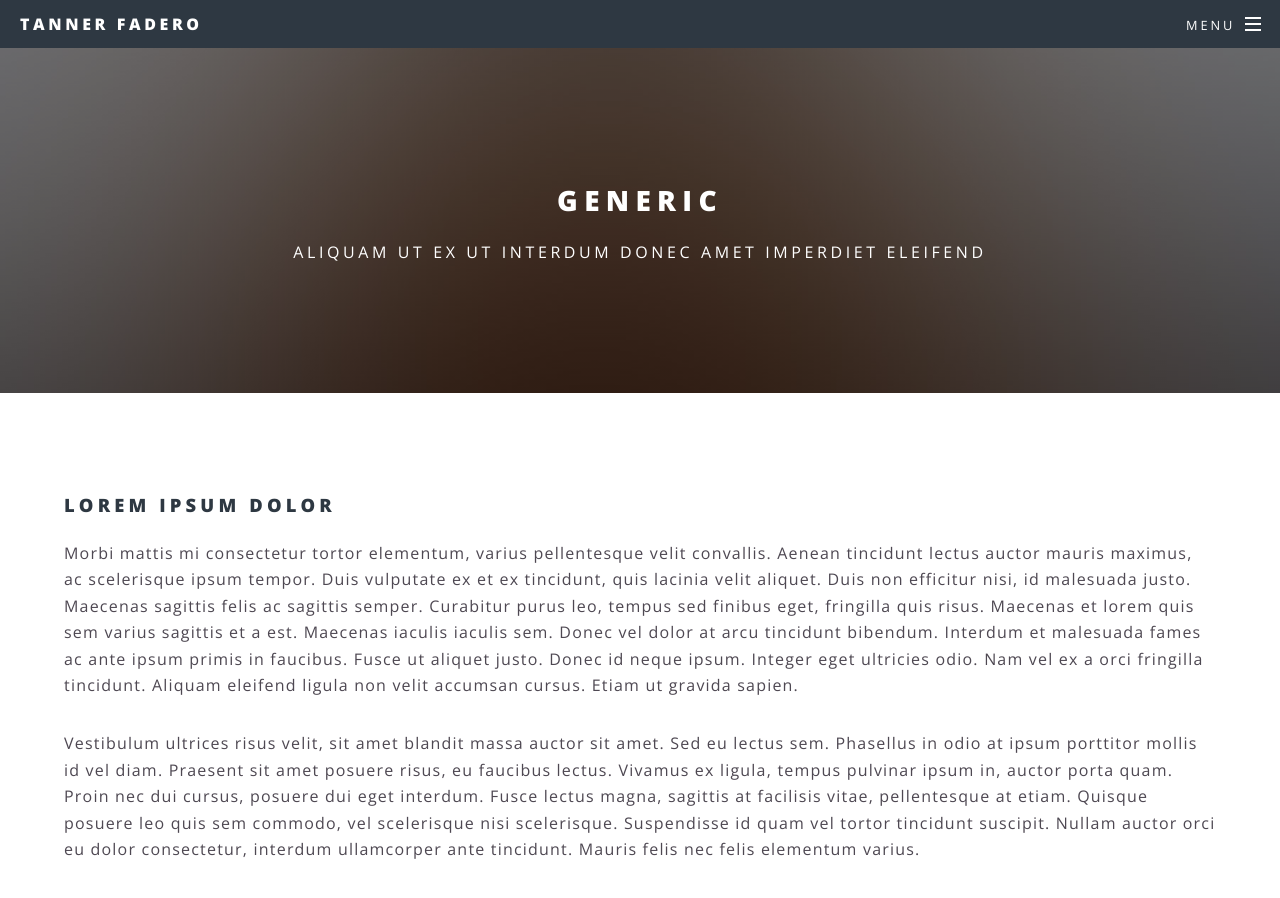
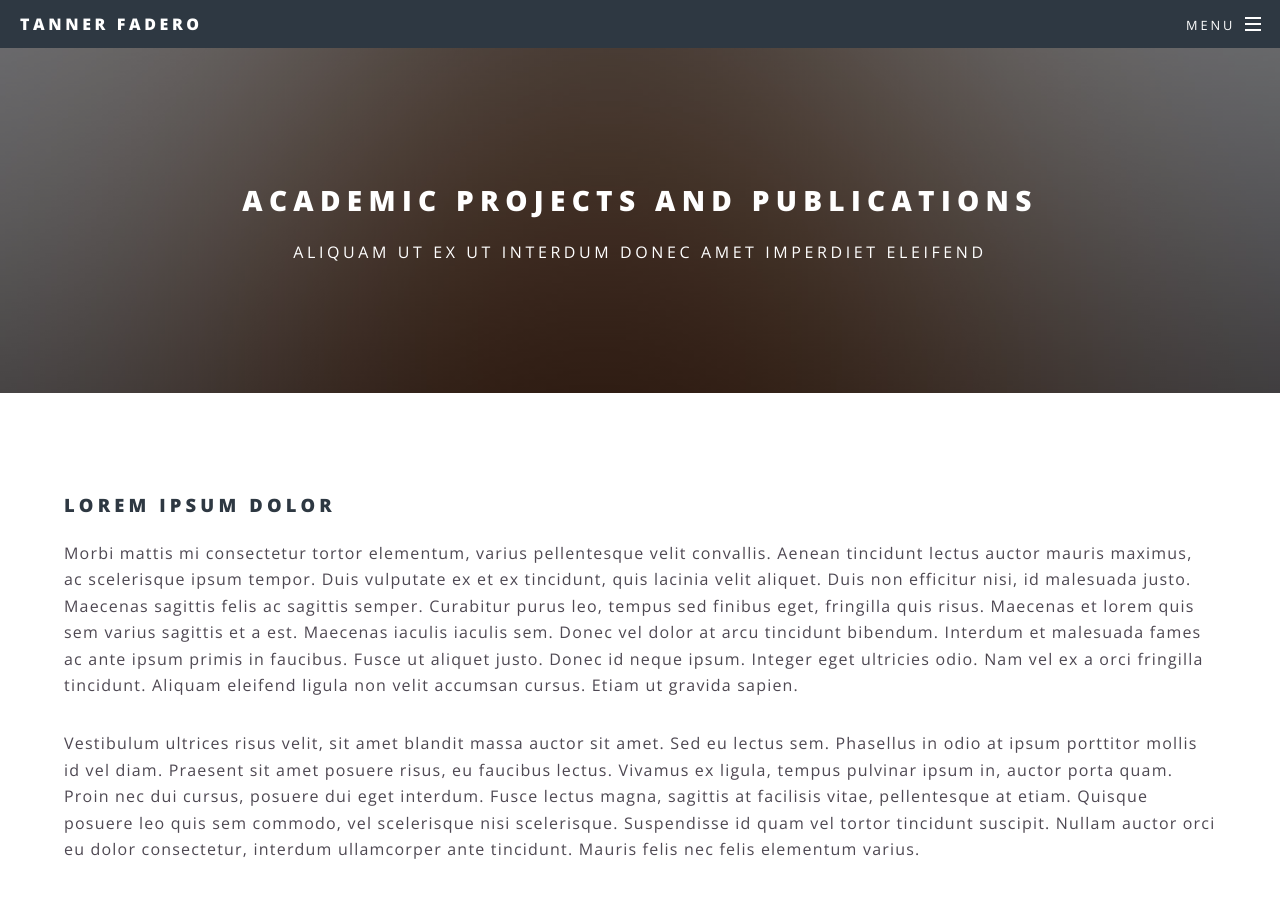
Before and after one commit to fadero/fadero.github.io, a Jekyll site: the page built from generic.html, in a window 1280 px wide and 900 px high. Built offline with Jekyll 4.4.1, drawn with Linux system fonts in a browser that asks for light colours.

Commit message:
Update generic.html

```diff
--- a/generic.html
+++ b/generic.html
@@ -1,6 +1,6 @@
 ---
 layout: page
-title: Generic
+title: Academic Projects and Publications
 ---
 	<h3>Lorem ipsum dolor</h3>
 	<p>Morbi mattis mi consectetur tortor elementum, varius pellentesque velit convallis. Aenean tincidunt lectus auctor mauris maximus, ac scelerisque ipsum tempor. Duis vulputate ex et ex tincidunt, quis lacinia velit aliquet. Duis non efficitur nisi, id malesuada justo. Maecenas sagittis felis ac sagittis semper. Curabitur purus leo, tempus sed finibus eget, fringilla quis risus. Maecenas et lorem quis sem varius sagittis et a est. Maecenas iaculis iaculis sem. Donec vel dolor at arcu tincidunt bibendum. Interdum et malesuada fames ac ante ipsum primis in faucibus. Fusce ut aliquet justo. Donec id neque ipsum. Integer eget ultricies odio. Nam vel ex a orci fringilla tincidunt. Aliquam eleifend ligula non velit accumsan cursus. Etiam ut gravida sapien.</p>
```
